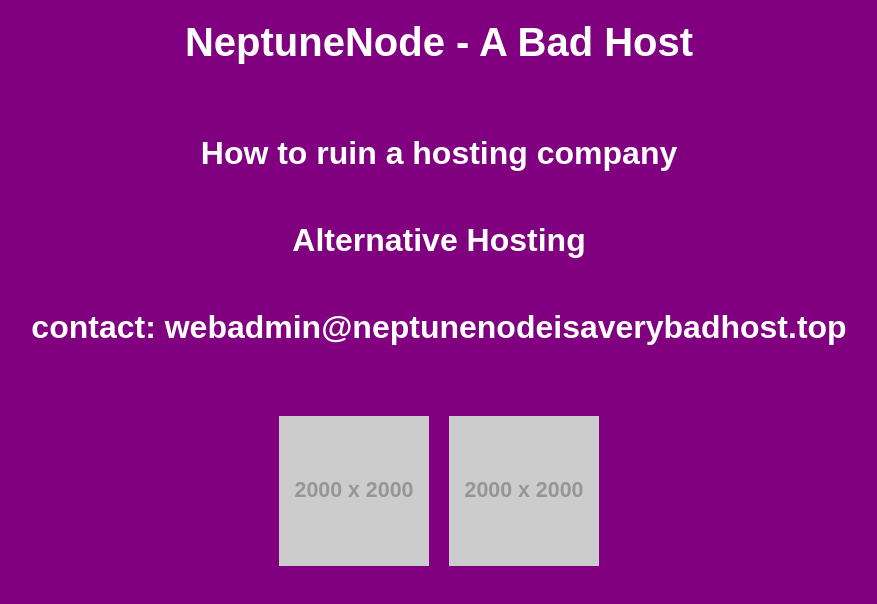
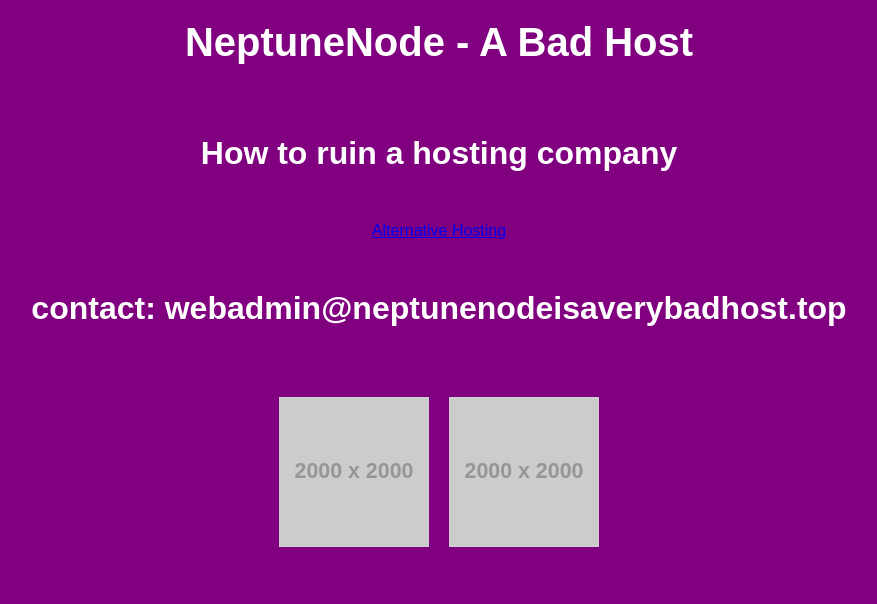
Before and after one commit to selenoscopenetlify/neptunenodeisabadhost, a plain HTML site: page index.html in a window 1280 px wide. Shown: the whole page, without its empty margins (201-1078 px from the left). Drawn offline with Linux system fonts and the light colour scheme; placeholder pictures from the web are drawn by us.

Commit message:
Update index.html

```diff
--- a/index.html
+++ b/index.html
@@ -13,7 +13,7 @@
     <main>
         <div class="main-text">
             <h2>How to ruin a hosting company</h2>
-            <h2 href="/alternative">Alternative Hosting</h2>
+            <a href="/alternative">Alternative Hosting</a>
             <h2>contact: webadmin@neptunenodeisaverybadhost.top</h2>
         </div>
         <div class="image-gallery">
```
